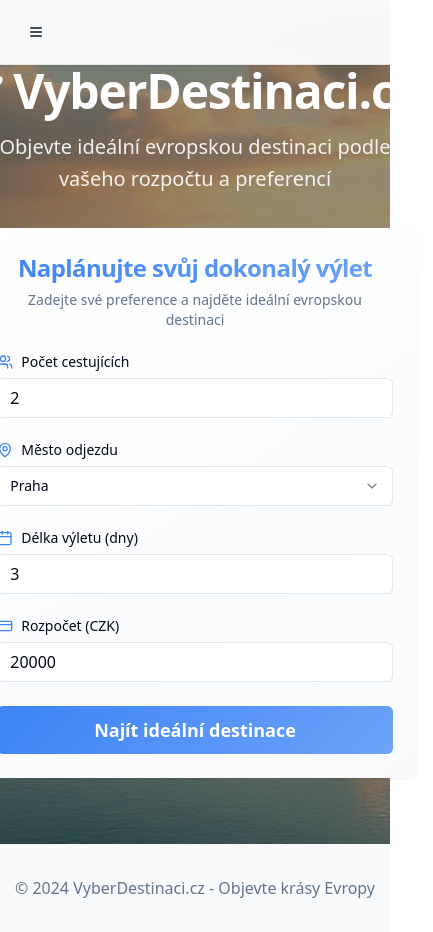
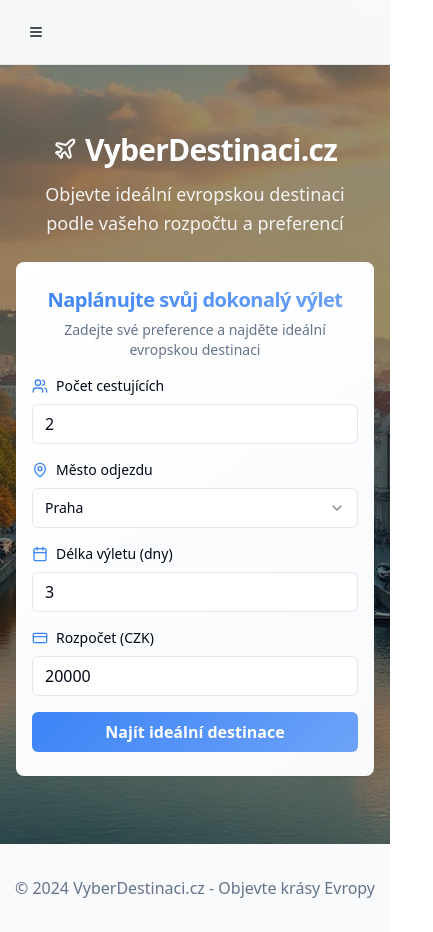
Before and after one commit to smitty33685/planujcestu-evropa-kouzlo, a React (Vite) app: page / in a window 390 px wide. Shown: the whole page, 433 px wide, since content can reach past the window. Built offline with nearby package versions, Linux system fonts and the light colour scheme.

Commit message:
Fix mobile layout issues
Fixed broken mobile layout for H1, paragraph, and form sections.

```diff
--- a/src/components/TravelForm.tsx
+++ b/src/components/TravelForm.tsx
@@ -39,20 +39,20 @@ export function TravelForm({ onSearch, isLoading }: TravelFormProps) {
   };
 
   return (
-    <Card className="w-full max-w-2xl shadow-travel border-0 gradient-card">
-      <CardHeader className="text-center">
-        <CardTitle className="text-2xl text-gradient">
+    <Card className="w-full max-w-2xl mx-auto shadow-travel border-0 gradient-card">
+      <CardHeader className="text-center pb-4">
+        <CardTitle className="text-xl md:text-2xl text-gradient">
           Naplánujte svůj dokonalý výlet
         </CardTitle>
-        <CardDescription className="text-muted-foreground">
+        <CardDescription className="text-muted-foreground text-sm md:text-base">
           Zadejte své preference a najděte ideální evropskou destinaci
         </CardDescription>
       </CardHeader>
-      <CardContent>
-        <form onSubmit={handleSubmit} className="space-y-6">
-          <div className="grid grid-cols-1 md:grid-cols-2 gap-6">
+      <CardContent className="px-4 md:px-6">
+        <form onSubmit={handleSubmit} className="space-y-4 md:space-y-6">
+          <div className="grid grid-cols-1 md:grid-cols-2 gap-4 md:gap-6">
             <div className="space-y-2">
-              <Label htmlFor="people" className="flex items-center gap-2">
+              <Label htmlFor="people" className="flex items-center gap-2 text-sm md:text-base">
                 <Users className="h-4 w-4 text-primary" />
                 Počet cestujících
               </Label>
@@ -68,7 +68,7 @@ export function TravelForm({ onSearch, isLoading }: TravelFormProps) {
             </div>
 
             <div className="space-y-2">
-              <Label htmlFor="departure" className="flex items-center gap-2">
+              <Label htmlFor="departure" className="flex items-center gap-2 text-sm md:text-base">
                 <MapPin className="h-4 w-4 text-primary" />
                 Město odjezdu
               </Label>
@@ -90,7 +90,7 @@ export function TravelForm({ onSearch, isLoading }: TravelFormProps) {
             </div>
 
             <div className="space-y-2">
-              <Label htmlFor="duration" className="flex items-center gap-2">
+              <Label htmlFor="duration" className="flex items-center gap-2 text-sm md:text-base">
                 <Calendar className="h-4 w-4 text-primary" />
                 Délka výletu (dny)
               </Label>
@@ -106,7 +106,7 @@ export function TravelForm({ onSearch, isLoading }: TravelFormProps) {
             </div>
 
             <div className="space-y-2">
-              <Label htmlFor="budget" className="flex items-center gap-2">
+              <Label htmlFor="budget" className="flex items-center gap-2 text-sm md:text-base">
                 <CreditCard className="h-4 w-4 text-primary" />
                 Rozpočet (CZK)
               </Label>
@@ -125,7 +125,7 @@ export function TravelForm({ onSearch, isLoading }: TravelFormProps) {
 
           <Button
             type="submit"
-            className="w-full gradient-primary text-primary-foreground hover:opacity-90 transition-opacity py-6 text-lg font-semibold"
+            className="w-full gradient-primary text-primary-foreground hover:opacity-90 transition-opacity py-4 md:py-6 text-base md:text-lg font-semibold"
             disabled={isLoading}
           >
             {isLoading ? "Hledáme destinace..." : "Najít ideální destinace"}
--- a/src/pages/Index.tsx
+++ b/src/pages/Index.tsx
@@ -64,19 +64,19 @@ const Index = () => {
       <Navbar />
       {/* Hero sekce */}
       <div
-        className="relative h-screen flex items-center justify-center bg-cover bg-center bg-no-repeat"
+        className="relative h-screen flex items-center justify-center bg-cover bg-center bg-no-repeat pt-16 md:pt-0"
         style={{ backgroundImage: `url(${heroImage})` }}
       >
         <div className="absolute inset-0 bg-black/40"></div>
-        <div className="relative z-10 text-center space-y-8 px-4">
-          <div className="space-y-4">
-            <div className="flex items-center justify-center gap-2 mb-4">
-              <Plane className="h-8 w-8 text-white animate-bounce-gentle" />
-              <h1 className="text-5xl md:text-7xl font-bold text-white tracking-tight">
+        <div className="relative z-10 text-center space-y-6 md:space-y-8 px-4 max-w-4xl mx-auto">
+          <div className="space-y-3 md:space-y-4">
+            <div className="flex items-center justify-center gap-2 mb-2 md:mb-4">
+              <Plane className="h-6 w-6 md:h-8 md:w-8 text-white animate-bounce-gentle" />
+              <h1 className="text-3xl sm:text-4xl md:text-5xl lg:text-7xl font-bold text-white tracking-tight">
                 VyberDestinaci.cz
               </h1>
             </div>
-            <p className="text-xl md:text-2xl text-white/90 max-w-2xl mx-auto leading-relaxed">
+            <p className="text-lg sm:text-xl md:text-2xl text-white/90 max-w-2xl mx-auto leading-relaxed px-4">
               Objevte ideální evropskou destinaci podle vašeho rozpočtu a preferencí
             </p>
           </div>
```
